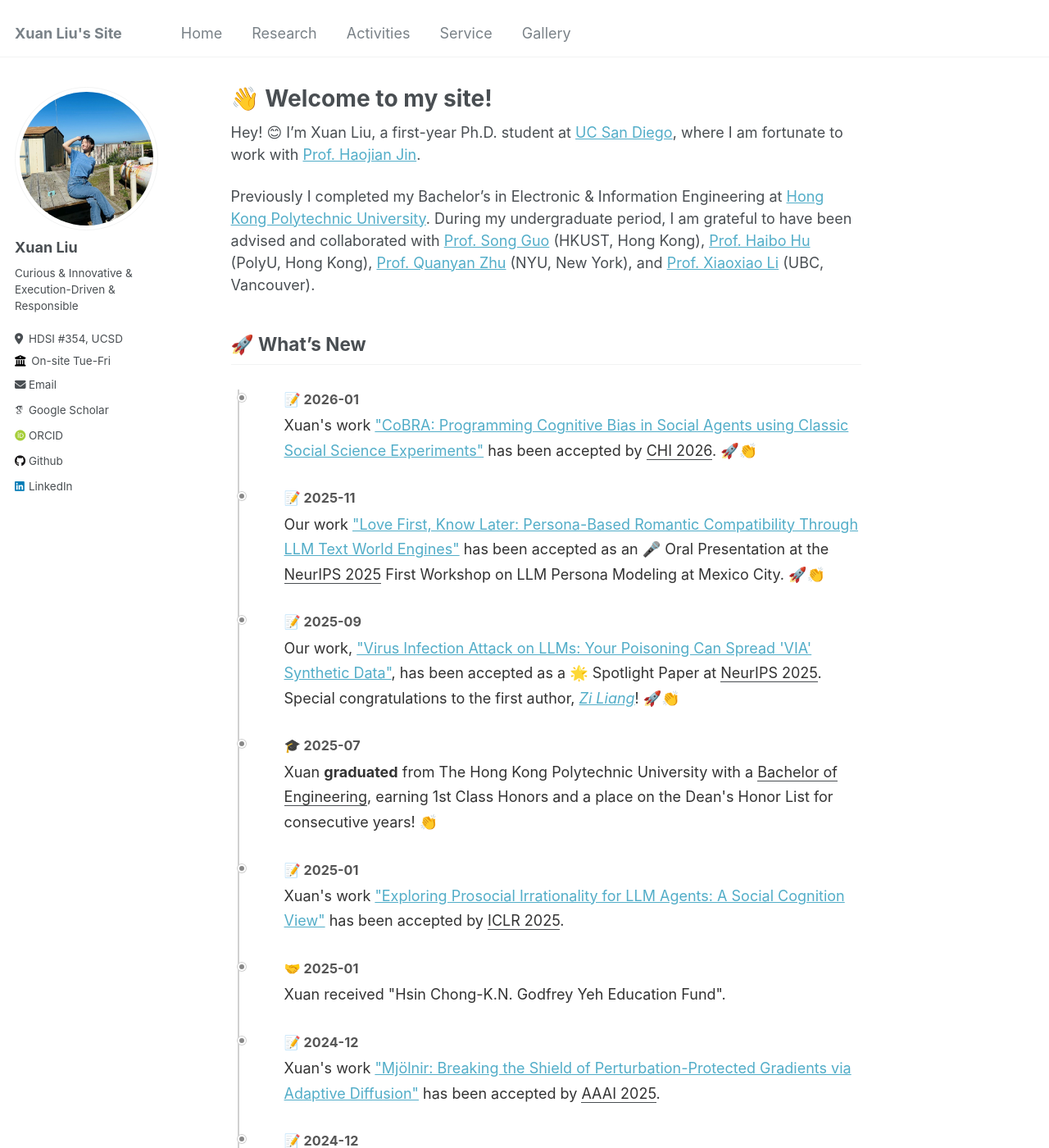
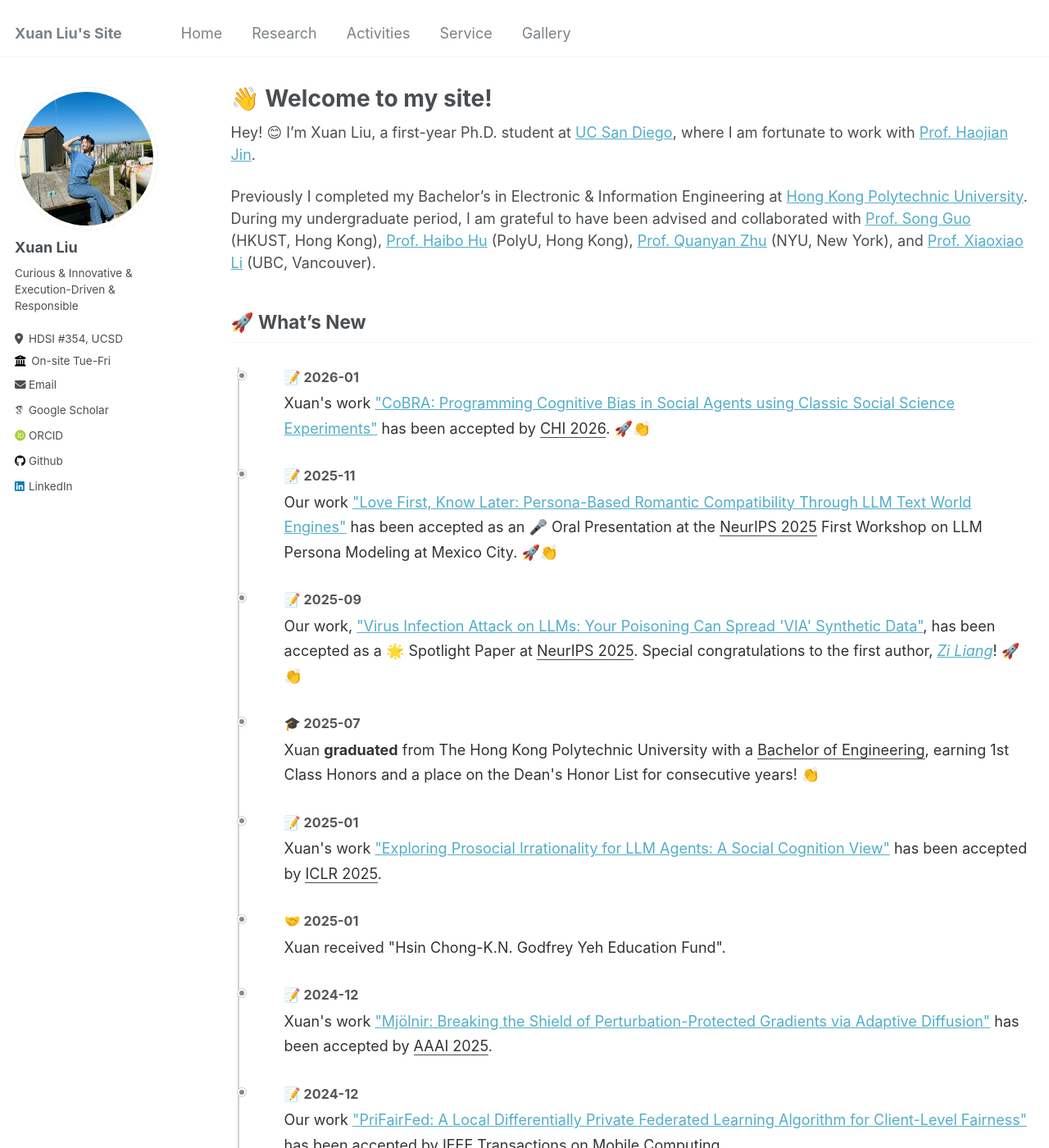
Before and after one commit to XuanL17/XuanL17.github.io, a Jekyll site: the page built from _pages/about.md, in a window 1280 px wide and 1400 px high. Shown: the whole window at 82% size. Built offline with Jekyll 4.4.1, drawn with Linux system fonts in a browser that asks for light colours; some web fonts are replaced.

Commit message:
refine wid

```diff
--- a/assets/css/main.scss
+++ b/assets/css/main.scss
@@ -39,3 +39,28 @@
 @import "vendor/font-awesome/brands";
 @import "vendor/magnific-popup/magnific-popup";
 @import "print";
+
+/* Custom: Expand content width */
+.page {
+  @media (min-width: 64em) {
+    padding-right: 0;
+  }
+
+  @media (min-width: 80em) {
+    padding-right: 0;
+  }
+}
+
+.page__content {
+  @media (min-width: 64em) {
+    width: 100%;
+    padding-right: 0;
+  }
+}
+
+.archive {
+  @media (min-width: 64em) {
+    width: 100%;
+    padding-right: 0;
+  }
+}
```
